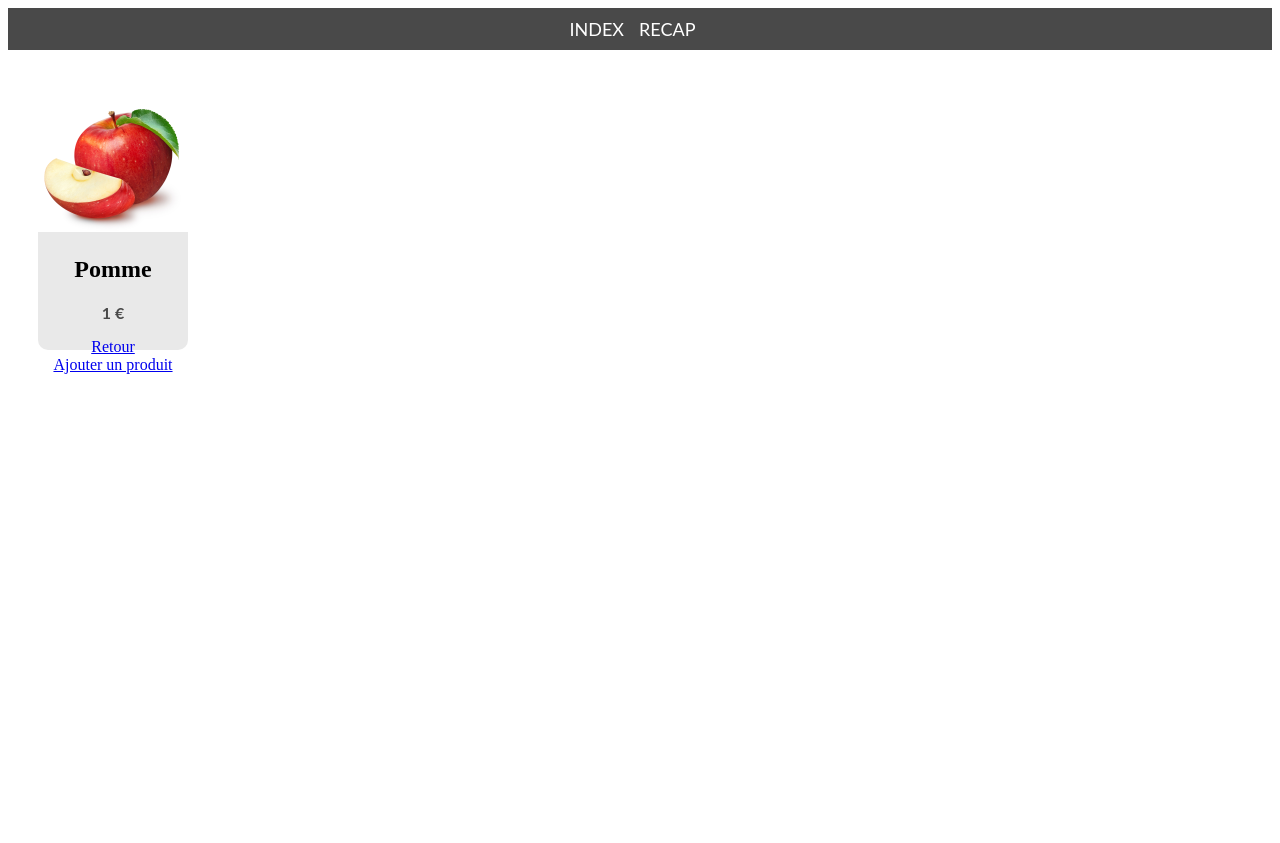
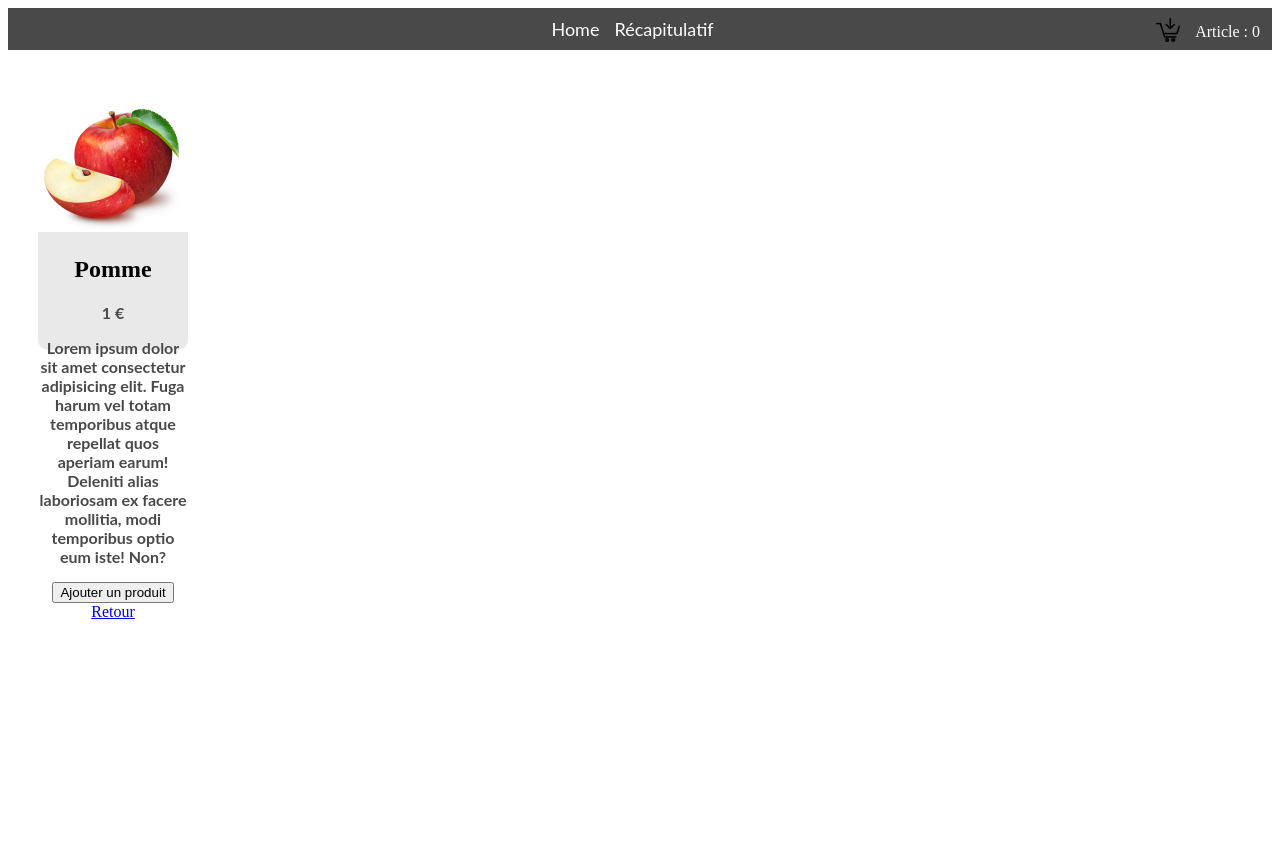
Before and after one commit to Zicka67/inserer_BDD, a PHP site: page /PHP-PANIER/product.php?id=1 in a window 1280 px wide. Shown: the top 843 px of the page. Run offline with PHP 8.4, Linux system fonts and the light colour scheme; data comes from the database, SQL or seed files in the repository.

Commit message:
Article and ul changes( add cart on nav )

```diff
--- a/product.php
+++ b/product.php
@@ -21,25 +21,25 @@ $product = findOneById($_GET['id']);
 
 <body>
 <header>
-		<nav>
-			<a href="index.php">
-				<!-- <i></i> image home a mettre -->
-			</a>
-			<ul>
-				<li>
-					<a href="index.php">INDEX</a>
-				</li>
-				<li>
-					<a href="recap.php">RECAP</a>
-				</li>
-			</ul>
-			<a href="recap.php" <?php if (nbProduits() == null || nbProduits() == 0) {
-									echo "style= 'display: none'";
-								} ?>>
-				<!-- <i></i> // image panier a mettre -->
-				<p><?= nbProduits() ?></p>
-			</a>
-		</nav>
+<nav>
+        <ul>
+            <li><a href="index.php">Home</a></li>
+            <li><a href="recap.php">Récapitulatif</a></li>
+            <img src="img\panier.png" alt="">
+            <div class="centrer">
+                <?php
+
+                if (isset($_SESSION["products"])) {
+                    $panier_count = count($_SESSION["products"]);
+
+                    echo "&nbsp Articles : " . $panier_count;
+                } else {
+                    echo "&nbsp Article : 0";
+                }
+                ?>
+            </div>
+        </ul>
+    </nav>
 	</header>
 	<main>
 		<div>
@@ -53,15 +53,17 @@ $product = findOneById($_GET['id']);
 
 					<p><?= $product['price'] ?> €</p>
 
-					<p><?= ucFirst($product['description']) ?></p>
+					<p>Lorem ipsum dolor sit amet consectetur adipisicing elit. Fuga harum vel totam temporibus atque repellat quos aperiam earum! Deleniti alias laboriosam ex facere mollitia, modi temporibus optio eum iste! Non?</p>
 
 					<div>
+						<div>
+						<!-- <i></i> // image panier a mettre -->
+						<form action="traitement.php?action=addToCart&id=<?= $_GET['id'] ?>" method="post">
+  						<input type="submit" value="Ajouter un produit">
+						</form>
+
 
 						<a href="index.php">Retour</a>
-
-						<div>
-						<!-- <i></i> // image panier a mettre -->
-							<a href="traitement.php?action=addToCart&id=<?= $_GET['id'] ?>">Ajouter un produit</a>
 
 						</div>
 					</div>
```
